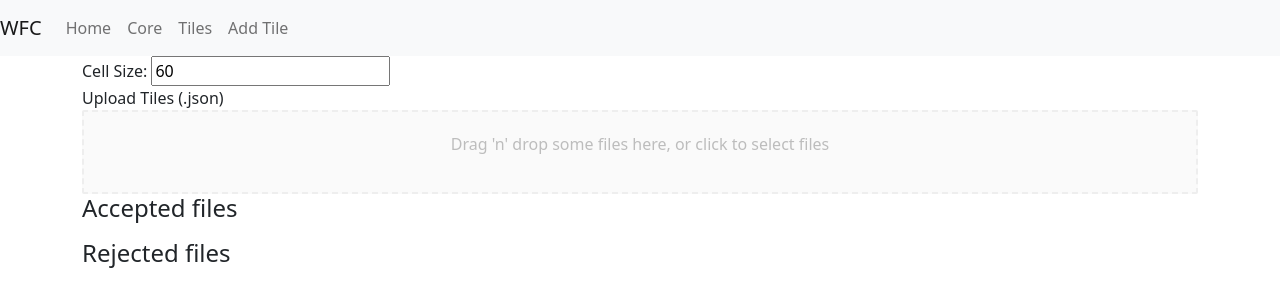
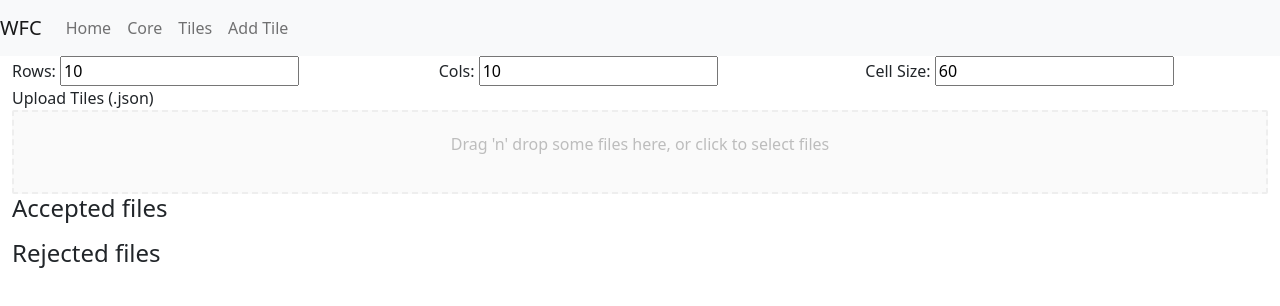
Before and after one commit to bugxd/wfc, a React (Create React App) app: page / in a window 1280 px wide. Shown: the top 306 px of the page. Built offline with nearby package versions, Linux system fonts and the light colour scheme.

Commit message:
container, rows, col
rows and cols configurable
container fluid

```diff
--- a/src/App.tsx
+++ b/src/App.tsx
@@ -28,7 +28,7 @@ function App() {
           </Navbar.Collapse>
       </Navbar>
       <TilesContext.Provider value={{state, dispatch}}>
-        <Container>
+        <Container fluid={true}>
           <Routes>
             <Route path="/core" element={<CorePage />} />
             <Route path="/tiles" element={<TilesPage />} />
--- a/src/pages/Core.tsx
+++ b/src/pages/Core.tsx
@@ -6,13 +6,10 @@ import { TileCell } from '../types';
 import Wfc from '../wfc_core/wfc';
 import { initAdjacents } from '../wfc_core/adjacents';
 
-const GRID_ROWS: number = 10;
-const GRID_COLS: number = 10;
-
 function CorePage() {
   const { state } = useContext(TilesContext);
-  const width: number = useMemo(() => state.cellSize * GRID_ROWS, [state.cellSize]);
-  const height: number = useMemo(() => state.cellSize * GRID_COLS, [state.cellSize]);
+  const width: number = useMemo(() => state.cellSize * state.rows, [state.cellSize, state.rows]);
+  const height: number = useMemo(() => state.cellSize * state.cols, [state.cellSize, state.cols]);
 
   const [grid, setGrid] = useState<TileCell[][]>([]);
 
@@ -36,8 +33,8 @@ function CorePage() {
 
   useEffect(() => {
     const wfcCore = new Wfc({
-      gridRows: GRID_ROWS,
-      gridCols: GRID_COLS,
+      gridRows: state.rows,
+      gridCols: state.cols,
       tiles: state.tiles,
       adjacents: (initAdjacents(state.tiles)),
       frequencies: state.frequencies
--- a/src/pages/Home.tsx
+++ b/src/pages/Home.tsx
@@ -8,12 +8,30 @@ import { DataFile } from "../types";
 function HomePage() {
   const { state, dispatch } = useContext(TilesContext);
   const [size, setSize] = useState<number>(state.cellSize);
+  const [rows, setRows] = useState<number>(state.rows);
+  const [cols, setCols] = useState<number>(state.cols);
 
-  const handleSize = (size: number) => {
-    setSize(size);
+  const handleSize = (value: number) => {
+    setSize(value);
     dispatch({
       type: TilesActionTypes.SET_CELLSIZE,
-      payload:{cellSize: size}
+      payload:{cellSize: value}
+    })
+  }
+
+  const handleRows = (value: number) => {
+    setRows(value);
+    dispatch({
+      type: TilesActionTypes.SET_ROWS,
+      payload:{rows: size}
+    })
+  }
+
+  const handleCols = (value: number) => {
+    setCols(value);
+    dispatch({
+      type: TilesActionTypes.SET_COLS,
+      payload:{cols: value}
     })
   }
 
@@ -36,6 +54,12 @@ function HomePage() {
     <>
       <Row>
         <Col>
+          Rows: <input type="number" value={rows} onChange={e => handleRows(+e.target.value)} />
+        </Col>
+        <Col>
+          Cols: <input type="number" value={cols} onChange={e => handleCols(+e.target.value)} />
+        </Col>
+        <Col>
           Cell Size: <input type="number" value={size} onChange={e => handleSize(+e.target.value)} />
         </Col>
       </Row>
--- a/src/store/tilesStore.ts
+++ b/src/store/tilesStore.ts
@@ -19,7 +19,9 @@ export enum TilesActionTypes {
   REPLACE_ALL = 'REPLACE_ALL',
   ADD = 'ADD',
   DELETE = 'DELETE',
-  SET_CELLSIZE = 'SET_CELLSIZE'
+  SET_CELLSIZE = 'SET_CELLSIZE',
+  SET_ROWS = 'SET_ROWS',
+  SET_COLS = 'SET_COLS'
 }
 
 type TielsActionPayload = {
@@ -37,6 +39,12 @@ type TielsActionPayload = {
   [TilesActionTypes.SET_CELLSIZE]: {
     cellSize: number;
   };
+  [TilesActionTypes.SET_ROWS]: {
+    rows: number;
+  };
+  [TilesActionTypes.SET_COLS]: {
+    cols: number;
+  };
 }
 
 // An interface for our actions
@@ -44,12 +52,16 @@ export type TilesAction = ActionMap<TielsActionPayload>[keyof ActionMap<TielsAct
 
 // An interface for our state
 export interface TilesState {
+  rows: number;
+  cols: number;
   cellSize: number;
   tiles: Tile[];
   frequencies: number[];
 }
 
 export const initialTilesState: TilesState = {
+  rows: 10,
+  cols: 10,
   cellSize: 60,
   tiles: [],
   frequencies: [],
@@ -82,6 +94,16 @@ export function tilesReducer(state: TilesState, action: TilesAction): TilesState
         ...state,
         cellSize: payload.cellSize
       };
+    case TilesActionTypes.SET_ROWS:
+      return {
+        ...state,
+        rows: payload.rows
+    };
+    case TilesActionTypes.SET_COLS:
+      return {
+        ...state,
+        cols: payload.cols
+    };
     default:
       return state;
   }
```
